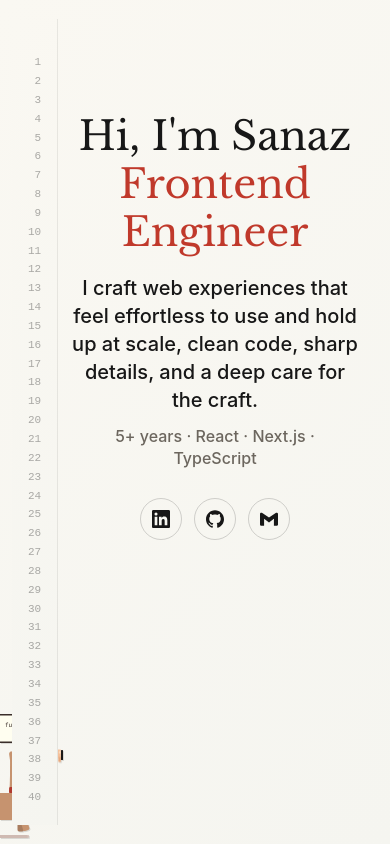
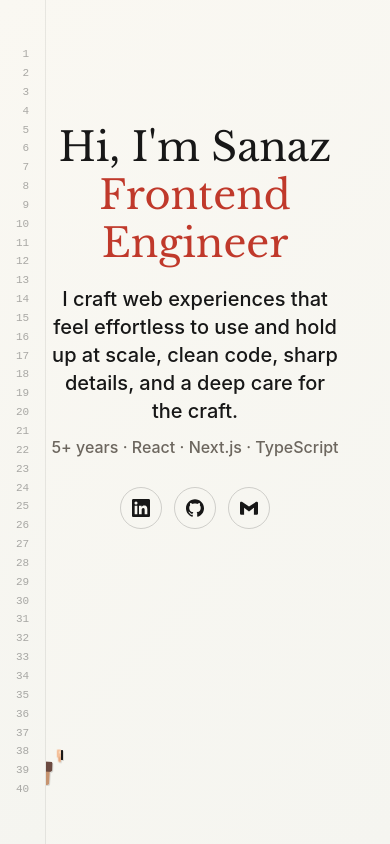
Before and after one commit to sanaz-javadi/portfolio, a React (Vite) app: page / in a window 390 px wide. Built offline with nearby package versions, Linux system fonts and the light colour scheme; a web font is replaced by a local one.

Commit message:
update design

```diff
--- a/src/components/Hero/Hero.scss
+++ b/src/components/Hero/Hero.scss
@@ -4,7 +4,7 @@
   grid-template-columns: 72px minmax(0, 1fr);
   min-height: 100dvh;
   overflow: hidden;
-  padding-right: 2rem;
+  padding-right: 72px;
   background: linear-gradient(135deg, #faf8f2 0%, var(--color-bg) 100%);
 
   &__gutter {
@@ -13,7 +13,7 @@
     align-items: flex-end;
     justify-content: center;
     gap: 0.25rem;
-    padding: 1rem 1rem 0;
+    padding: 1rem 1rem 1rem;
     border-right: 1px solid rgba(23, 23, 23, 0.08);
     font-family: "IBM Plex Mono", monospace;
     font-size: 11px;
@@ -33,7 +33,6 @@
     justify-content: center;
     align-items: center;
     text-align: center;
-    padding-left: clamp(1rem, 3vw, 2.25rem);
     padding-bottom: 10rem;
   }
 
@@ -86,7 +85,10 @@
     color: var(--color-text);
     border: 1.5px solid rgba(23, 23, 23, 0.18);
     text-decoration: none;
-    transition: color 0.2s, border-color 0.2s, background 0.2s;
+    transition:
+      color 0.2s,
+      border-color 0.2s,
+      background 0.2s;
 
     svg {
       width: 18px;
@@ -103,11 +105,9 @@
 
   @media (max-width: 760px) {
     grid-template-columns: 48px minmax(0, 1fr);
-    padding: 1.2rem 1rem 1.2rem 0.75rem;
+    padding-right: 48px;
 
     &__content {
-      padding-left: 0.75rem;
-      padding-right: 1rem;
       padding-bottom: 12rem;
     }
   }
```
